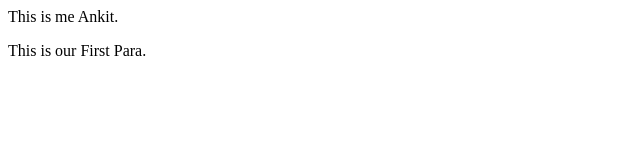
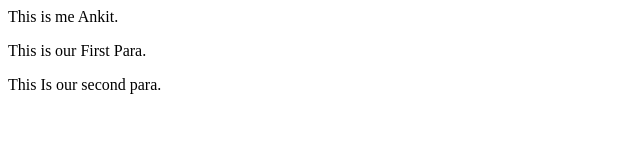
Before and after one commit to Ankitraj0210/web-dev, a plain HTML site: page index.html in a window 1280 px wide. Shown: the whole page, without its empty margins (0-640 px from the left). Drawn offline with Linux system fonts and the light colour scheme.

Commit message:
Third Commit

```diff
--- a/index.html
+++ b/index.html
@@ -6,6 +6,6 @@
 <body>
     This is me Ankit.
     <p>This is our First Para.</p>
-
+    <p>This Is our second para.</p>
 </body>
 </html>
```
